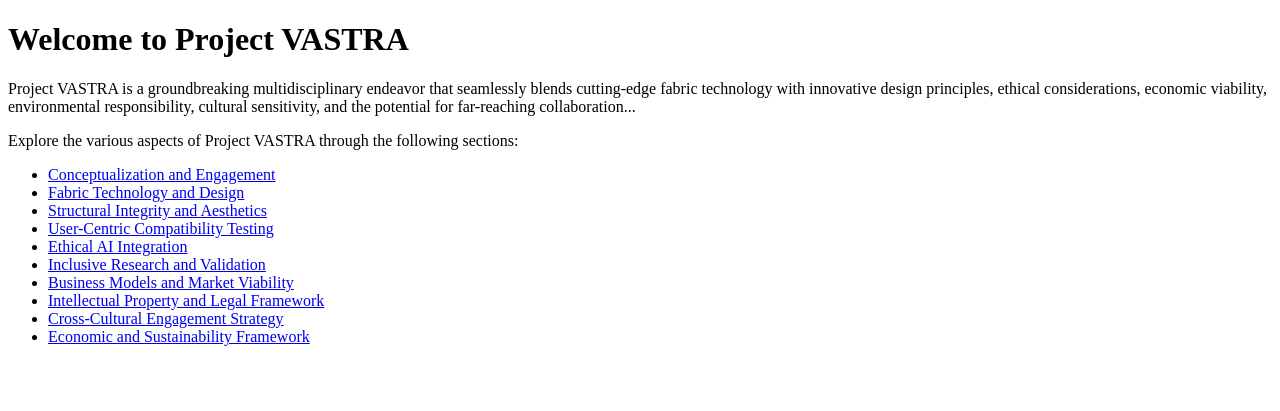
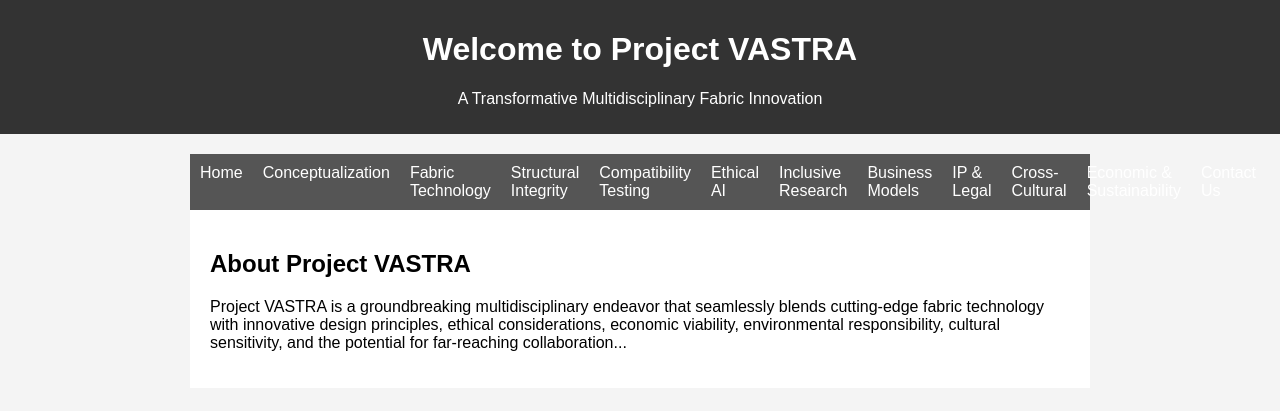
Before and after one commit to projectvastra/projectvastra.github.io, a plain HTML site: page index.html in a window 1280 px wide. Drawn offline with Linux system fonts and the light colour scheme.

Commit message:
Updated index page

```diff
--- a/index.html
+++ b/index.html
@@ -2,22 +2,66 @@
 <html>
 <head>
   <title>Project VASTRA - Home</title>
+  <style>
+    body {
+      font-family: Arial, sans-serif;
+      margin: 0;
+      padding: 0;
+      background-color: #f4f4f4;
+    }
+    .header {
+      background-color: #333;
+      color: #fff;
+      text-align: center;
+      padding: 10px;
+    }
+    .container {
+      padding: 20px;
+      max-width: 900px;
+      margin: 0 auto;
+    }
+    .menu {
+      display: flex;
+      justify-content: space-between;
+      background-color: #555;
+      padding: 10px;
+    }
+    .menu a {
+      color: #fff;
+      text-decoration: none;
+      margin-right: 20px;
+    }
+    .content {
+      background-color: #fff;
+      padding: 20px;
+    }
+  </style>
 </head>
 <body>
-  <h1>Welcome to Project VASTRA</h1>
-  <p>Project VASTRA is a groundbreaking multidisciplinary endeavor that seamlessly blends cutting-edge fabric technology with innovative design principles, ethical considerations, economic viability, environmental responsibility, cultural sensitivity, and the potential for far-reaching collaboration...</p>
-  <p>Explore the various aspects of Project VASTRA through the following sections:</p>
-  <ul>
-    <li><a href="concept-engagement.html">Conceptualization and Engagement</a></li>
-    <li><a href="fabric-tech-design.html">Fabric Technology and Design</a></li>
-    <li><a href="fabric-integrity.html">Structural Integrity and Aesthetics</a></li>
-    <li><a href="compatibility-testing.html">User-Centric Compatibility Testing</a></li>
-    <li><a href="ethical-ai-integration.html">Ethical AI Integration</a></li>
-    <li><a href="inclusive-research.html">Inclusive Research and Validation</a></li>
-    <li><a href="business-models.html">Business Models and Market Viability</a></li>
-    <li><a href="ip-legal-framework.html">Intellectual Property and Legal Framework</a></li>
-    <li><a href="cross-cultural-engagement.html">Cross-Cultural Engagement Strategy</a></li>
-    <li><a href="economic-sustainability.html">Economic and Sustainability Framework</a></li>
-  </ul>
+  <div class="header">
+    <h1>Welcome to Project VASTRA</h1>
+    <p>A Transformative Multidisciplinary Fabric Innovation</p>
+  </div>
+  <div class="container">
+    <div class="menu">
+      <a href="index.html">Home</a>
+      <a href="concept-engagement.html">Conceptualization</a>
+      <a href="fabric-tech-design.html">Fabric Technology</a>
+      <a href="fabric-integrity.html">Structural Integrity</a>
+      <a href="compatibility-testing.html">Compatibility Testing</a>
+      <a href="ethical-ai-integration.html">Ethical AI</a>
+      <a href="inclusive-research.html">Inclusive Research</a>
+      <a href="business-models.html">Business Models</a>
+      <a href="ip-legal-framework.html">IP & Legal</a>
+      <a href="cross-cultural-engagement.html">Cross-Cultural</a>
+      <a href="economic-sustainability.html">Economic & Sustainability</a>
+      <a href="https://github.com/projectvastra/projectvastra.github.io/issues/new">Contact Us</a>
+    </div>
+    <div class="content">
+      <h2>About Project VASTRA</h2>
+      <p>Project VASTRA is a groundbreaking multidisciplinary endeavor that seamlessly blends cutting-edge fabric technology with innovative design principles, ethical considerations, economic viability, environmental responsibility, cultural sensitivity, and the potential for far-reaching collaboration...</p>
+      <!-- Include the original project description here -->
+    </div>
+  </div>
 </body>
 </html>
```
